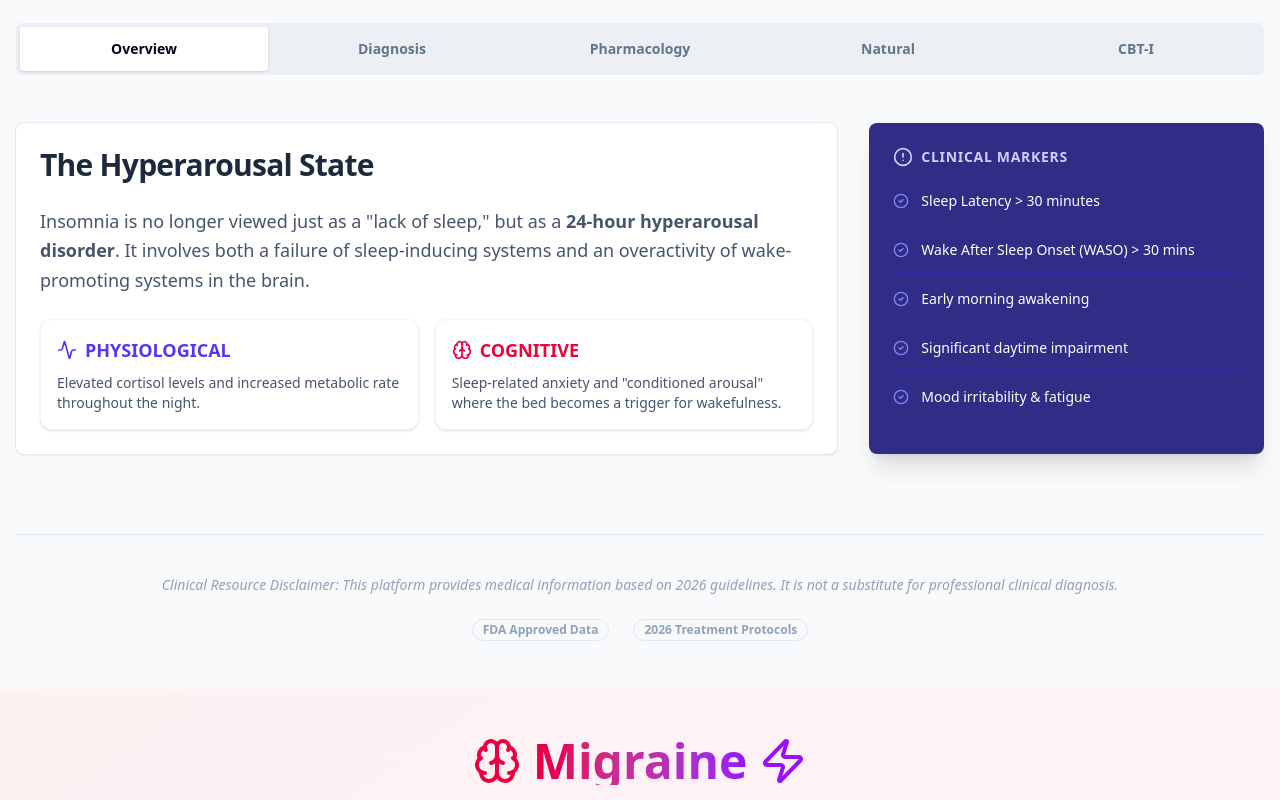
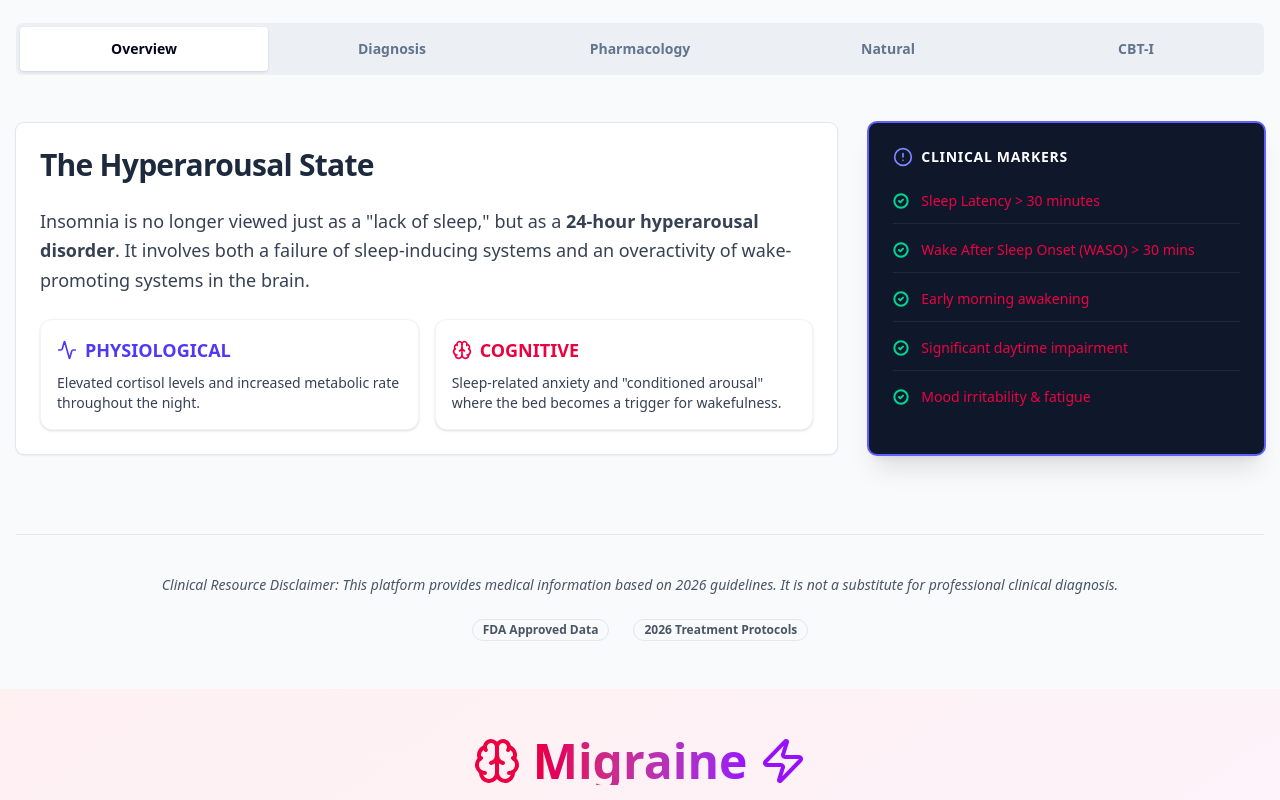
Before and after one commit to kp1153/psychiatristdinesh, a Next.js app: page / in a window 1280 px wide. Shown: the part 1020-1820 px from the top of the page. Built offline with nearby package versions, Linux system fonts and the light colour scheme.

Commit message:
force deploy

```diff
--- a/app/globals.css
+++ b/app/globals.css
@@ -1,19 +1,19 @@
-@import "tailwindcss";
+ @import "tailwindcss";
 
 @layer base {
   :root {
     --background: 0 0% 100%;
-    --foreground: 0 0% 3.9%;
+    --foreground: 0 0% 10%;
     --card: 0 0% 100%;
-    --card-foreground: 0 0% 3.9%;
+    --card-foreground: 0 0% 10%;
     --popover: 0 0% 100%;
-    --popover-foreground: 0 0% 3.9%;
+    --popover-foreground: 0 0% 10%;
     --primary: 0 0% 9%;
     --primary-foreground: 0 0% 98%;
     --secondary: 0 0% 96.1%;
     --secondary-foreground: 0 0% 9%;
     --muted: 0 0% 96.1%;
-    --muted-foreground: 0 0% 45.1%;
+    --muted-foreground: 0 0% 25%;
     --accent: 0 0% 96.1%;
     --accent-foreground: 0 0% 9%;
     --destructive: 0 84.2% 60.2%;
--- a/components/InsomniaOverview.js
+++ b/components/InsomniaOverview.js
@@ -22,7 +22,7 @@ export default function InsomniaOverview() {
           <h1 className="text-5xl md:text-6xl font-extrabold text-slate-900 tracking-tight mb-4">
             Insomnia <span className="text-indigo-600">Disorder</span>
           </h1>
-          <p className="text-xl text-slate-600 max-w-2xl mx-auto leading-relaxed">
+          <p className="text-xl text-gray-700 max-w-2xl mx-auto leading-relaxed">
             Evidence-based clinical guide to diagnosis, newest pharmacological treatments (DORAs),
             and Gold-Standard CBT-I protocols.
           </p>
@@ -44,7 +44,7 @@ export default function InsomniaOverview() {
                 <CardHeader>
                   <CardTitle className="text-3xl text-slate-800">The Hyperarousal State</CardTitle>
                 </CardHeader>
-                <CardContent className="text-slate-600 text-lg leading-relaxed space-y-4">
+                <CardContent className="text-gray-700 text-lg leading-relaxed space-y-4">
                   <p>
                     Insomnia is no longer viewed just as a "lack of sleep," but as a <strong>24-hour hyperarousal disorder</strong>.
                     It involves both a failure of sleep-inducing systems and an overactivity of wake-promoting systems in the brain.
@@ -54,22 +54,23 @@ export default function InsomniaOverview() {
                       <div className="flex items-center gap-2 mb-2 text-indigo-600 font-bold">
                         <Activity className="w-5 h-5" /> PHYSIOLOGICAL
                       </div>
-                      <p className="text-sm">Elevated cortisol levels and increased metabolic rate throughout the night.</p>
+                      <p className="text-sm text-gray-700">Elevated cortisol levels and increased metabolic rate throughout the night.</p>
                     </div>
                     <div className="p-4 bg-white border border-slate-100 rounded-xl shadow-sm">
                       <div className="flex items-center gap-2 mb-2 text-rose-600 font-bold">
                         <Brain className="w-5 h-5" /> COGNITIVE
                       </div>
-                      <p className="text-sm">Sleep-related anxiety and "conditioned arousal" where the bed becomes a trigger for wakefulness.</p>
+                      <p className="text-sm text-gray-700">Sleep-related anxiety and "conditioned arousal" where the bed becomes a trigger for wakefulness.</p>
                     </div>
                   </div>
                 </CardContent>
               </Card>
 
-              <Card className="bg-indigo-900 text-white border-none shadow-xl">
+              {/* सुधारा हुआ Clinical Markers कार्ड - अब बिल्कुल साफ़ दिखेगा */}
+              <Card className="bg-slate-900 text-white border-none shadow-xl ring-2 ring-indigo-500">
                 <CardHeader>
-                  <CardTitle className="flex items-center gap-2 text-indigo-200 uppercase tracking-wider text-sm">
-                    <AlertCircle className="w-5 h-5" /> Clinical Markers
+                  <CardTitle className="flex items-center gap-2 text-white uppercase tracking-wider text-sm font-bold">
+                    <AlertCircle className="w-5 h-5 text-indigo-400" /> Clinical Markers
                   </CardTitle>
                 </CardHeader>
                 <CardContent className="space-y-4">
@@ -80,9 +81,9 @@ export default function InsomniaOverview() {
                     "Significant daytime impairment",
                     "Mood irritability & fatigue"
                   ].map((item, i) => (
-                    <div key={i} className="flex items-center gap-3 text-sm border-b border-indigo-800 pb-3 last:border-0">
-                      <CheckCircle2 className="w-4 h-4 text-indigo-400 shrink-0" />
-                      <span>{item}</span>
+                    <div key={i} className="flex items-center gap-3 text-sm border-b border-slate-800 pb-3 last:border-0">
+                      <CheckCircle2 className="w-4 h-4 text-emerald-400 shrink-0" strokeWidth={3} />
+                      <span className="font-medium text-rose-600">{item}</span>
                     </div>
                   ))}
                 </CardContent>
@@ -116,7 +117,7 @@ export default function InsomniaOverview() {
             </Card>
           </TabsContent>
 
-          {/* Tab 3: Pharmacology - THE LATEST MEDICATIONS */}
+          {/* Tab 3: Pharmacology */}
           <TabsContent value="medications" className="space-y-6">
             <Alert className="bg-rose-50 border-rose-200 border-l-4">
               <ShieldAlert className="h-5 w-5 text-rose-600" />
@@ -140,12 +141,12 @@ export default function InsomniaOverview() {
                 <CardContent className="pt-6 space-y-4">
                   <div className="p-4 bg-white border rounded-xl hover:border-indigo-400 transition-colors">
                     <p className="font-bold text-lg text-slate-900">Daridorexant (Quviviq)</p>
-                    <p className="text-sm text-slate-600 mb-2">The latest FDA-approved DORA (2022-2024). Proven to improve daytime performance without the "hangover" effect.</p>
+                    <p className="text-sm text-gray-700 mb-2">The latest FDA-approved DORA (2022-2024). Proven to improve daytime performance without the "hangover" effect.</p>
                     <span className="text-xs font-bold text-indigo-600 bg-indigo-50 px-2 py-1 rounded">Dose: 25-50mg</span>
                   </div>
                   <div className="p-4 bg-white border rounded-xl">
                     <p className="font-bold text-lg text-slate-900">Lemborexant (Dayvigo)</p>
-                    <p className="text-sm text-slate-600">Highly effective for both falling asleep and staying asleep. Less respiratory depression risk.</p>
+                    <p className="text-sm text-gray-700">Highly effective for both falling asleep and staying asleep. Less respiratory depression risk.</p>
                   </div>
                 </CardContent>
               </Card>
@@ -160,11 +161,11 @@ export default function InsomniaOverview() {
                 <CardContent className="pt-6 space-y-4">
                   <div className="p-4 bg-white border rounded-xl">
                     <p className="font-bold text-lg text-slate-900">Zolpidem (Ambien/Edluar)</p>
-                    <p className="text-sm text-slate-600">Standard for sleep onset. Requires caution due to risk of "sleep-driving" or parasomnias.</p>
+                    <p className="text-sm text-gray-700">Standard for sleep onset. Requires caution due to risk of "sleep-driving" or parasomnias.</p>
                   </div>
                   <div className="p-4 bg-white border rounded-xl">
                     <p className="font-bold text-lg text-slate-900">Eszopiclone (Lunesta)</p>
-                    <p className="text-sm text-slate-600">Effective for maintenance. Common side effect: metallic taste (parageusia).</p>
+                    <p className="text-sm text-gray-700">Effective for maintenance. Common side effect: metallic taste (parageusia).</p>
                   </div>
                 </CardContent>
               </Card>
@@ -180,7 +181,7 @@ export default function InsomniaOverview() {
                     <Leaf className="w-5 h-5" /> Melatonin
                   </CardTitle>
                 </CardHeader>
-                <CardContent className="text-sm text-slate-600 leading-relaxed">
+                <CardContent className="text-sm text-gray-700 leading-relaxed">
                   Best used for circadian disruptions (Jet lag, shift work). Dose: 0.5mg to 5mg taken 2 hours before bed.
                 </CardContent>
               </Card>
@@ -190,7 +191,7 @@ export default function InsomniaOverview() {
                     <Activity className="w-5 h-5" /> Magnesium
                   </CardTitle>
                 </CardHeader>
-                <CardContent className="text-sm text-slate-600 leading-relaxed">
+                <CardContent className="text-sm text-gray-700 leading-relaxed">
                   Magnesium Glycinate helps regulate neurotransmitters that calm the nervous system.
                 </CardContent>
               </Card>
@@ -200,14 +201,14 @@ export default function InsomniaOverview() {
                     <Moon className="w-5 h-5" /> Valerian Root
                   </CardTitle>
                 </CardHeader>
-                <CardContent className="text-sm text-slate-600 leading-relaxed">
+                <CardContent className="text-sm text-gray-700 leading-relaxed">
                   Mild sedative properties; some evidence for reducing time to fall asleep over long-term use.
                 </CardContent>
               </Card>
             </div>
           </TabsContent>
 
-          {/* Tab 5: CBT-I (The Gold Standard) */}
+          {/* Tab 5: CBT-I */}
           <TabsContent value="cbt" className="space-y-6">
             <Card className="border-indigo-600 border-2 shadow-2xl overflow-hidden">
               <div className="bg-indigo-600 text-white p-6">
@@ -220,20 +221,20 @@ export default function InsomniaOverview() {
                     <div className="bg-indigo-100 p-2 rounded-lg h-fit text-indigo-700 font-bold">01</div>
                     <div>
                       <p className="font-bold text-lg">Stimulus Control</p>
-                      <p className="text-sm text-slate-600">Get out of bed if not asleep in 20 mins. Bed is ONLY for sleep and intimacy.</p>
+                      <p className="text-sm text-gray-700">Get out of bed if not asleep in 20 mins. Bed is ONLY for sleep and intimacy.</p>
                     </div>
                   </div>
                   <div className="flex gap-4">
                     <div className="bg-indigo-100 p-2 rounded-lg h-fit text-indigo-700 font-bold">02</div>
                     <div>
                       <p className="font-bold text-lg">Sleep Restriction</p>
-                      <p className="text-sm text-slate-600">Strictly limiting time in bed to the actual hours spent sleeping to build "sleep pressure".</p>
+                      <p className="text-sm text-gray-700">Strictly limiting time in bed to the actual hours spent sleeping to build "sleep pressure".</p>
                     </div>
                   </div>
                 </div>
                 <div className="bg-slate-50 p-6 rounded-2xl border border-slate-200">
                   <h4 className="font-bold mb-4 flex items-center gap-2"><Clock className="w-5 h-5 text-indigo-600" /> Sleep Hygiene</h4>
-                  <ul className="text-sm space-y-3 text-slate-700">
+                  <ul className="text-sm space-y-3 text-gray-700">
                     <li className="flex gap-2">🟢 Keep room at 18°C (65°F)</li>
                     <li className="flex gap-2">🟢 No blue light 60 mins before bed</li>
                     <li className="flex gap-2">🟢 Zero caffeine after 12:00 PM</li>
@@ -247,13 +248,13 @@ export default function InsomniaOverview() {
 
         {/* Closing Footer */}
         <footer className="mt-20 pt-10 border-t border-slate-200 text-center">
-          <p className="text-slate-400 text-sm italic mb-6">
+          <p className="text-gray-600 text-sm italic mb-6">
             Clinical Resource Disclaimer: This platform provides medical information based on 2026 guidelines.
             It is not a substitute for professional clinical diagnosis.
           </p>
           <div className="flex justify-center gap-6">
-            <Badge variant="outline" className="text-slate-400">FDA Approved Data</Badge>
-            <Badge variant="outline" className="text-slate-400">2026 Treatment Protocols</Badge>
+            <Badge variant="outline" className="text-gray-600">FDA Approved Data</Badge>
+            <Badge variant="outline" className="text-gray-600">2026 Treatment Protocols</Badge>
           </div>
         </footer>
       </div>
```
Also changed, not shown: components/EpilepsyOverview.js (+4 -4 lines).
